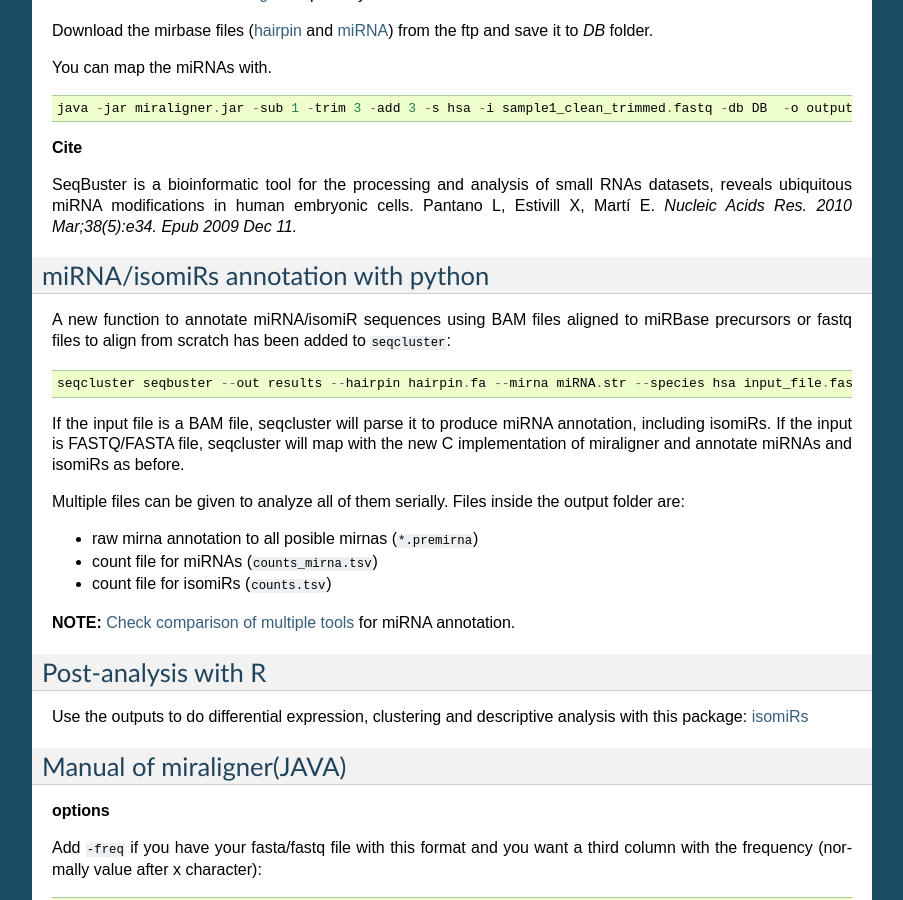
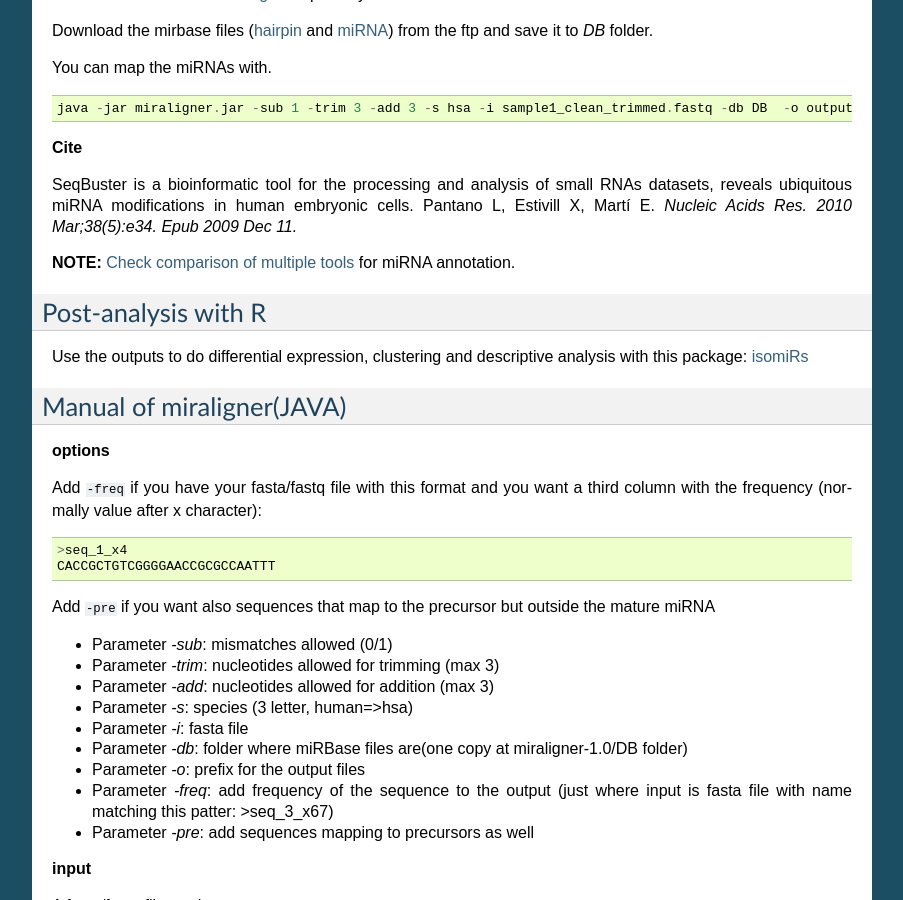
Before and after one commit to lpantano/seqcluster, a Sphinx documentation site: the page built from doc/source/mirna_annotation.rst, in a window 1280 px wide and 900 px high, scrolled down 1347 px. Shown: the whole window, without its empty margins (198-1101 px from the left). Built offline with Sphinx 7.4.7, drawn with Linux system fonts in a browser that asks for light colours; some of the changed text lies outside the part shown.

Commit message:
Update mirna_annotation.rst

```diff
--- a/doc/source/mirna_annotation.rst
+++ b/doc/source/mirna_annotation.rst
@@ -80,22 +80,6 @@ You can map the miRNAs with.
 **Cite**
 
 SeqBuster is a bioinformatic tool for the processing and analysis of small RNAs datasets, reveals ubiquitous miRNA modifications in human embryonic cells. Pantano L, Estivill X, Martí E. *Nucleic Acids Res. 2010 Mar;38(5):e34. Epub 2009 Dec 11.*
-
-miRNA/isomiRs annotation with python
-------------------------------------
-
-A new function to annotate miRNA/isomiR sequences using BAM files aligned to miRBase precursors or fastq files to align from scratch has been added to ``seqcluster``::
-
-	seqcluster seqbuster --out results --hairpin hairpin.fa --mirna miRNA.str --species hsa input_file.fastq ...
-
-If the input file is a BAM file, seqcluster will parse it to produce miRNA annotation, including isomiRs. If the input is FASTQ/FASTA
-file, seqcluster will map with the new C implementation of miraligner and annotate miRNAs and isomiRs as before.
-
-Multiple files can be given to analyze all of them serially. Files inside the output folder are:
-
-* raw mirna annotation to all posible mirnas (``*.premirna``)
-* count file for miRNAs (``counts_mirna.tsv``)
-* count file for isomiRs (``counts.tsv``)
 
 **NOTE:** `Check comparison of multiple tools <https://github.com/lpantano/mypubs/blob/master/mirna/mirannotation/stats.md>`_ for miRNA annotation.
 
```
